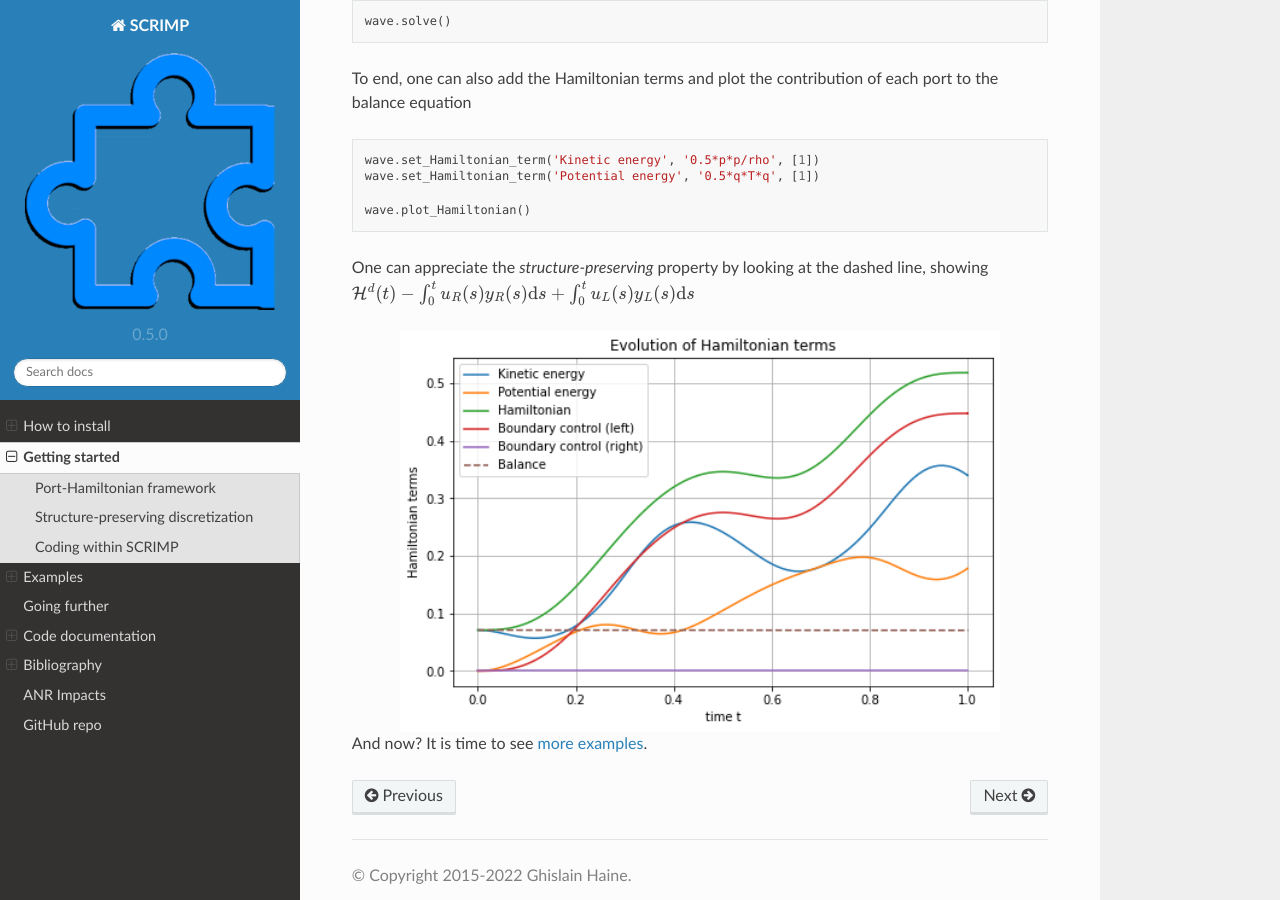
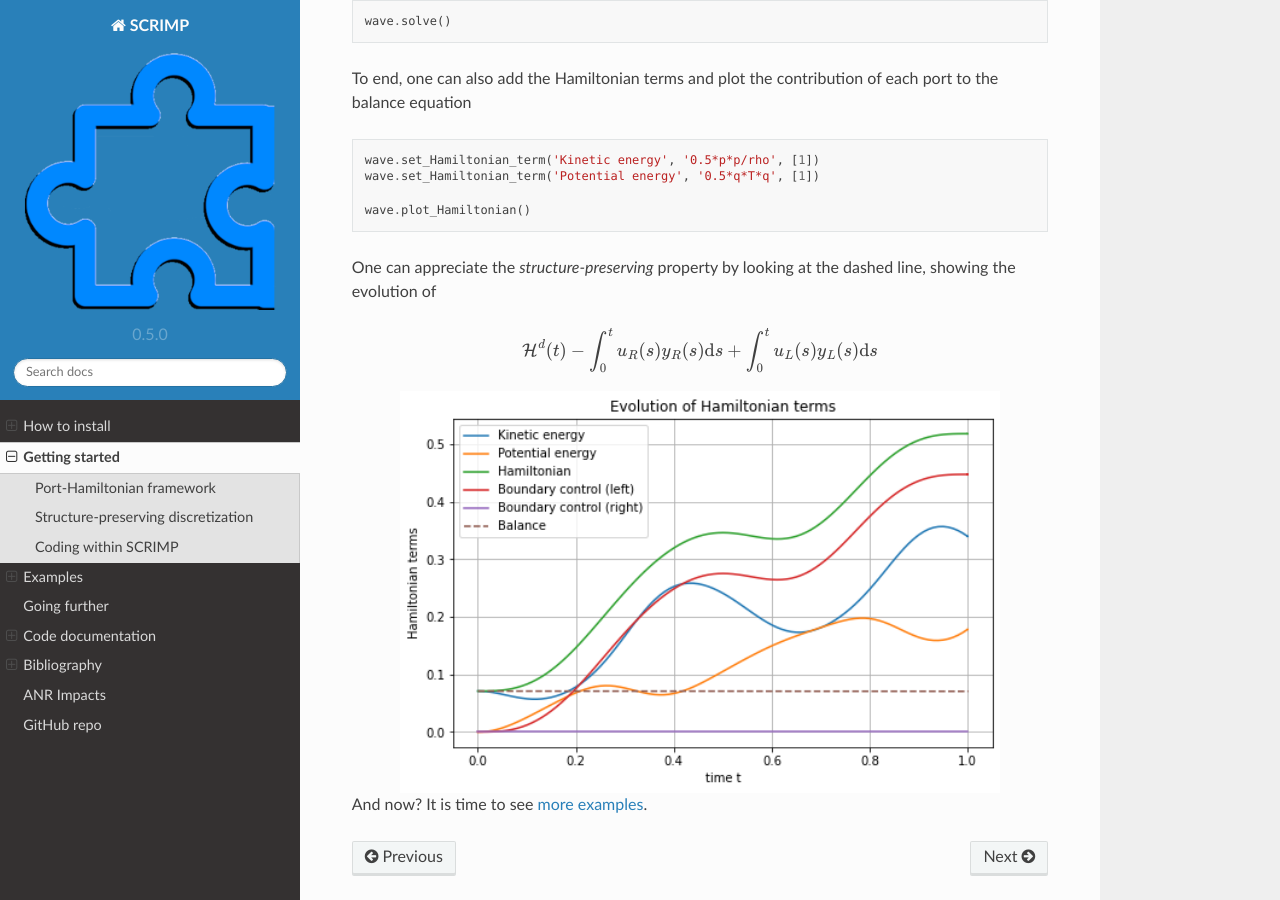
Before and after one commit to g-haine/scrimp, a Sphinx documentation site: the page built from docs/source/started.rst, in a window 1280 px wide and 900 px high, scrolled down 7681 px. Built offline with Sphinx 7.4.7 and the Read the Docs theme 2.0.0, drawn with Linux system fonts in a browser that asks for light colours.

Commit message:
Correction getting started docs

```diff
--- a/docs/source/started.rst
+++ b/docs/source/started.rst
@@ -411,7 +411,11 @@ To end, one can also add the Hamiltonian terms and plot the contribution of each
 
     wave.plot_Hamiltonian()
 
-One can appreciate the *structure-preserving* property by looking at the dashed line, showing :math:`\mathcal{H}^d(t) - \int_0^t u_R(s) y_R(s) {\rm d}s + \int_0^t u_L(s) y_L(s) {\rm d}s`
+One can appreciate the *structure-preserving* property by looking at the dashed line, showing the evolution of
+
+.. math::
+
+    \mathcal{H}^d(t) - \int_0^t u_R(s) y_R(s) {\rm d}s + \int_0^t u_L(s) y_L(s) {\rm d}s
 
 .. image:: Hamiltonian-wave-1D-started.png
     :width: 600px
```
